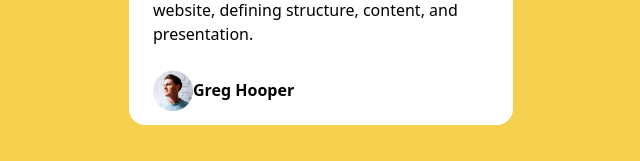
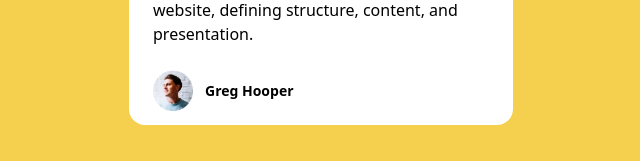
Before and after one commit to dantheuri17/blog-preview-card-solution, a React (Vite) app: page / in a window 1280 px wide. Shown: the part 536-697 px from the top of the page, without its empty margins (319-959 px from the left). Built offline with nearby package versions, Linux system fonts and the light colour scheme.

Commit message:
adjusting font-sizes

```diff
--- a/src/App.tsx
+++ b/src/App.tsx
@@ -10,23 +10,23 @@ function App() {
 				</div>
 				<div className="grid grid-cols-1 gap-y-[12px]">
 					<div className="flex justify-center w-[82px] h-[29px] px-[12px] py-[4px] bg-blog-yellow">
-						<p className="font-bold text-[14px]">Learning</p>
+						<p className="font-bold text-[14px] leading-[21px]">Learning</p>
 					</div>
-					<p className="text-[14px]">Published 21 Dec 2023</p>
-					<h1 className="text-[24px] font-extrabold">
+					<p className="text-[14px] leading-[21px]">Published 21 Dec 2023</p>
+					<h1 className="text-[24px] leading-[36px] font-extrabold">
 						HTML & CSS foundations
 					</h1>
-					<p className="text-[16px]">
+					<p className="text-[16px] leading-[24px]">
 						These languages are the backbone of every website, defining
 						structure, content, and presentation.
 					</p>
 				</div>
 
-				<span className="flex items-center">
+				<span className="flex gap-[12px] items-center">
 					<div className="w-10">
 						<img src={profileAvatar} alt="" />
 					</div>
-					<h2 className="font-bold">Greg Hooper</h2>
+					<h2 className="font-bold text-[14px] leading-[21px]">Greg Hooper</h2>
 				</span>
 			</div>
 		</div>
```
